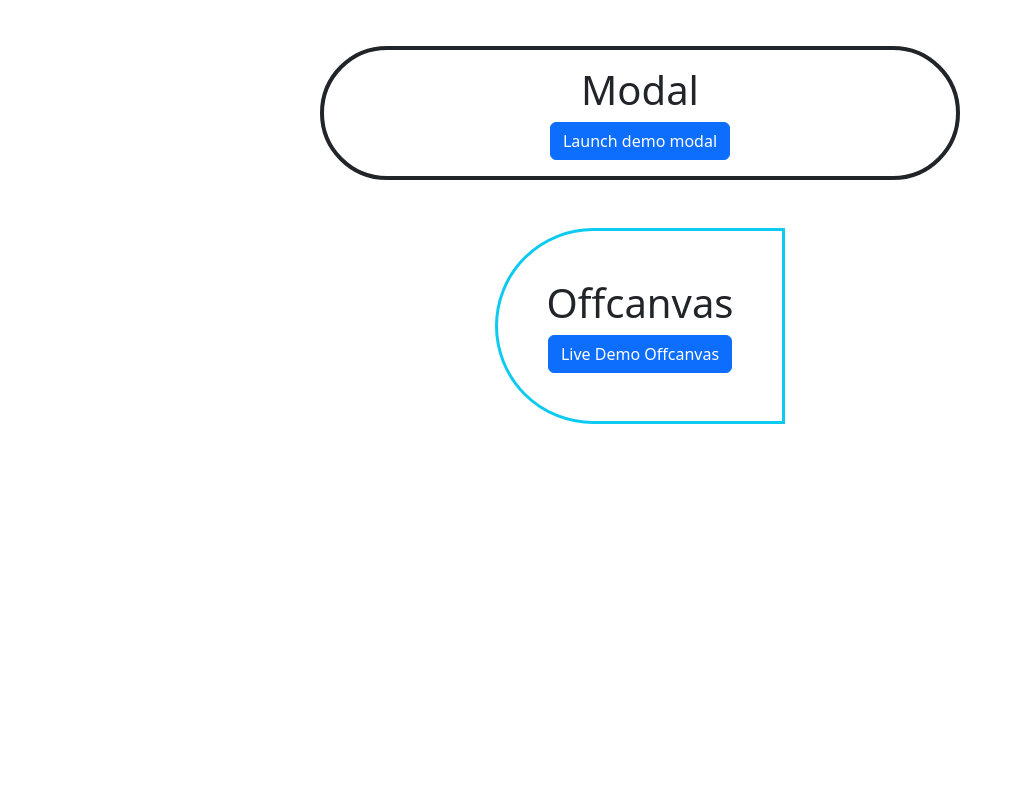
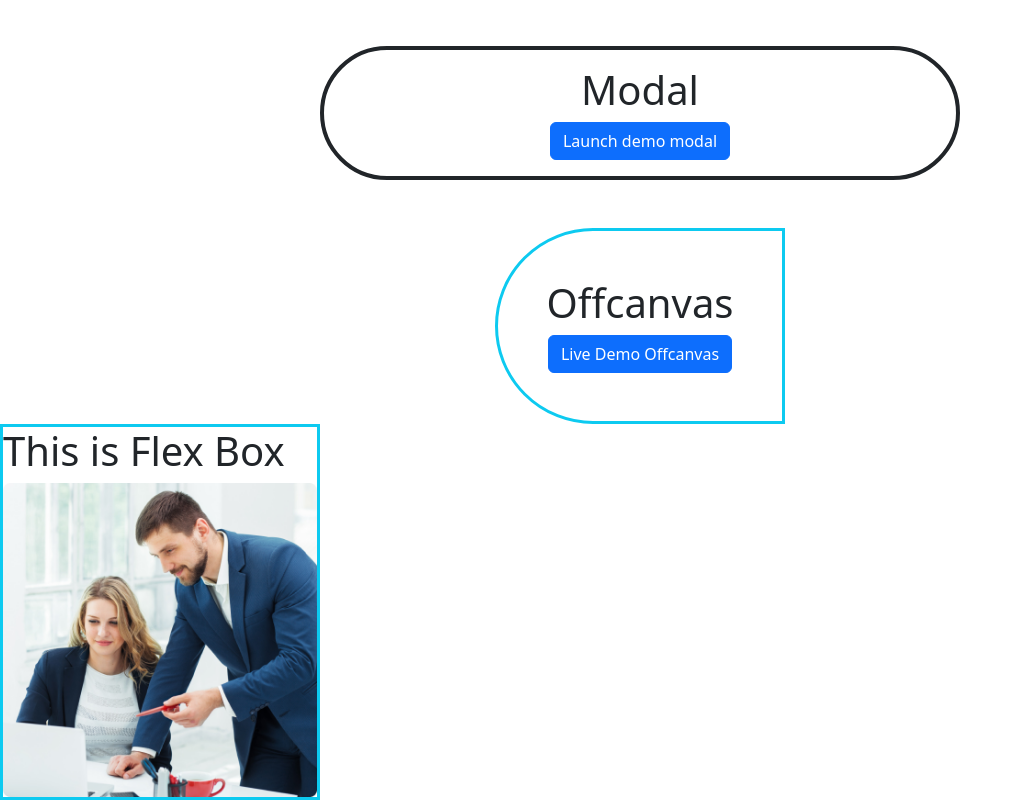
Before and after one commit to FarhanBeacon/responsive-bootstrap, a plain HTML site: page index.html in a window 1280 px wide. Shown: the part 2592-3392 px from the top of the page, without its empty margins (0-1023 px from the left). Before the commit the page ends 3016 px from the top, so only its background shows below. Drawn offline with nearby package versions, Linux system fonts and the light colour scheme.

Commit message:
added some features

```diff
--- a/index.html
+++ b/index.html
@@ -165,6 +165,11 @@
         </div>
     </section>
 
+    <div class="w-25 border border-info border-3">
+        <h1>This is Flex Box</h1>
+        <img class="img-fluid" src="images/team3.png" alt="setup.png">
+    </div>
+
     <!-- Js File Link -->
     <script src="https://cdn.jsdelivr.net/npm/bootstrap@5.3.2/dist/js/bootstrap.bundle.min.js"
         integrity="sha384-C6RzsynM9kWDrMNeT87bh95OGNyZPhcTNXj1NW7RuBCsyN/o0jlpcV8Qyq46cDfL"
```
